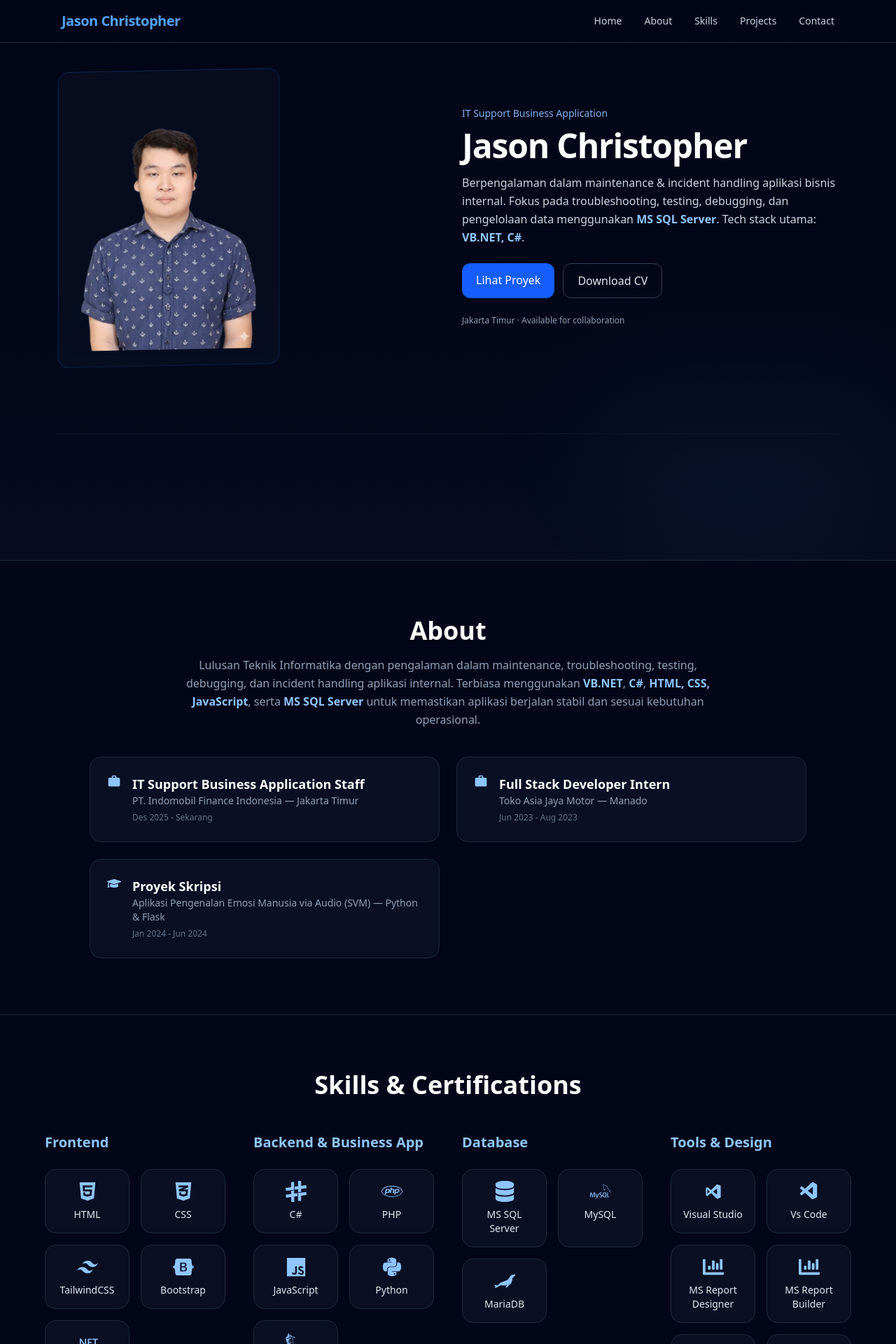
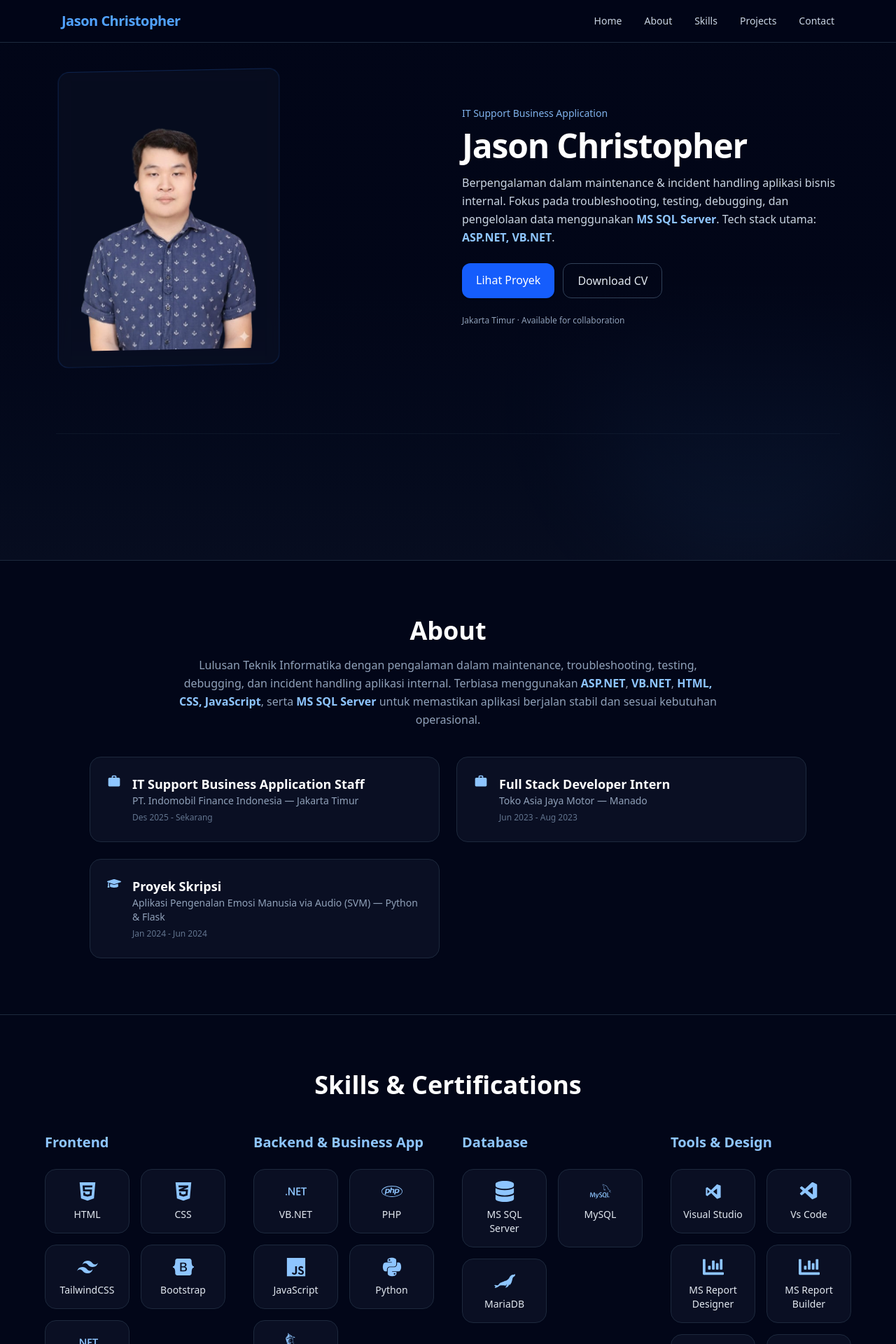
Before and after one commit to jasontjia/jason-ciayadi-portofolio, a Next.js app: page / in a window 1280 px wide. Shown: the top 1920 px of the page at 70% size. Built offline with nearby package versions, Linux system fonts and the light colour scheme.

Commit message:
little update

```diff
--- a/src/components/About.tsx
+++ b/src/components/About.tsx
@@ -40,8 +40,8 @@ export default function About() {
         <p className="text-slate-400 max-w-3xl mx-auto leading-relaxed mb-10">
           Lulusan Teknik Informatika dengan pengalaman dalam maintenance, troubleshooting, testing,
           debugging, dan incident handling aplikasi internal. Terbiasa menggunakan{' '}
+          <span className="font-semibold text-blue-300">ASP.NET</span>,{' '}
           <span className="font-semibold text-blue-300">VB.NET</span>,{' '}
-          <span className="font-semibold text-blue-300">C#</span>,{' '}
           <span className="font-semibold text-blue-300">HTML, CSS, JavaScript</span>, serta{' '}
           <span className="font-semibold text-blue-300">MS SQL Server</span> untuk memastikan
           aplikasi berjalan stabil dan sesuai kebutuhan operasional.
--- a/src/components/Hero.tsx
+++ b/src/components/Hero.tsx
@@ -92,7 +92,7 @@ export default function Hero() {
             Berpengalaman dalam maintenance & incident handling aplikasi bisnis internal.
             Fokus pada troubleshooting, testing, debugging, dan pengelolaan data menggunakan{' '}
             <span className="font-semibold text-blue-300">MS SQL Server</span>. Tech stack utama:{' '}
-            <span className="font-semibold text-blue-300">VB.NET, C#</span>.
+            <span className="font-semibold text-blue-300">ASP.NET, VB.NET</span>.
           </p>
 
           <div className="flex flex-col sm:flex-row gap-3 justify-center md:justify-start">
--- a/src/components/Projects.tsx
+++ b/src/components/Projects.tsx
@@ -6,7 +6,7 @@ import Image from 'next/image'
 import { motion, AnimatePresence } from 'framer-motion'
 import { HiOutlineClipboardList } from 'react-icons/hi'
 import { FaDatabase, FaChartBar, FaPhp, FaPython, FaJs, FaHtml5, FaCss3Alt, FaGitAlt } from 'react-icons/fa'
-import { SiBootstrap, SiFlask, SiMysql, SiMariadb, SiDotnet, SiSharp } from 'react-icons/si'
+import { SiBootstrap, SiFlask, SiMysql, SiMariadb, SiDotnet } from 'react-icons/si'
 import { JSX } from 'react'
 import { FaChartLine } from 'react-icons/fa'
 import { FaBrain } from 'react-icons/fa'
@@ -30,13 +30,13 @@ const projects: Project[] = [
     category: 'PT. Indomobil Finance Indonesia (Des 2025 - Sekarang)',
     role: 'IT Support Business Application',
     description:
-      'Maintenance, troubleshooting, enhancement minor, monitoring aplikasi bisnis internal berbasis ASP.Net, C#, Visual Basic, pengelolaan query MS SQL Server, dan pembuatan report menggunakan MS RDLC.',
+      'Maintenance, troubleshooting, enhancement minor, monitoring aplikasi bisnis internal berbasis ASP.NET, VB.NET, pengelolaan query MS SQL Server, dan pembuatan report menggunakan MS Report Builder, MS Report Designer.',
     link: '#',
     repo: '',
     image: '/projects/IMFI.jpg',
     tech: [
+      { name: 'ASP.NET', icon: <SiDotnet className="text-blue-300" /> },
       { name: 'VB.NET', icon: <SiDotnet className="text-blue-300" /> },
-      { name: 'C#', icon: <SiSharp className="text-blue-300" /> },
       { name: 'HTML', icon: <FaHtml5 className="text-blue-300" /> },
       { name: 'CSS', icon: <FaCss3Alt className="text-blue-300" /> },
       { name: 'JavaScript', icon: <FaJs className="text-blue-300" /> },
--- a/src/components/Skills.tsx
+++ b/src/components/Skills.tsx
@@ -6,7 +6,7 @@ import Image from 'next/image'
 import { MdVerified } from 'react-icons/md'
 import { HiOutlineEye } from 'react-icons/hi'
 import { FaChartBar , FaHtml5, FaCss3Alt, FaJs, FaPhp, FaPython, FaGitAlt, FaGithub, FaDatabase } from 'react-icons/fa'
-import { SiTailwindcss, SiBootstrap, SiFlask, SiMysql, SiMariadb, SiFigma, SiDotnet, SiSharp } from 'react-icons/si'
+import { SiTailwindcss, SiBootstrap, SiFlask, SiMysql, SiMariadb, SiFigma, SiDotnet } from 'react-icons/si'
 import { DiVisualstudio } from "react-icons/di";
 import { VscVscode } from "react-icons/vsc";
 
@@ -18,13 +18,13 @@ const skillGroups = [
       { name: 'CSS', icon: <FaCss3Alt className="text-blue-300" /> },
       { name: 'TailwindCSS', icon: <SiTailwindcss className="text-blue-300" /> },
       { name: 'Bootstrap', icon: <SiBootstrap className="text-blue-300" /> },
-      { name: 'VB.NET', icon: <SiDotnet className="text-blue-300" /> },
+      { name: 'ASP.NET', icon: <SiDotnet className="text-blue-300" /> },
     ],
   },
   {
     title: 'Backend & Business App',
     skills: [
-      { name: 'C#', icon: <SiSharp className="text-blue-300" /> },
+      { name: 'VB.NET', icon: <SiDotnet className="text-blue-300" /> },
       { name: 'PHP', icon: <FaPhp className="text-blue-300" /> },
       { name: 'JavaScript', icon: <FaJs className="text-blue-300" /> },
       { name: 'Python', icon: <FaPython className="text-blue-300" /> },
```
Also changed, not shown: 1 other file (tests, documents, lock files or other folders).
